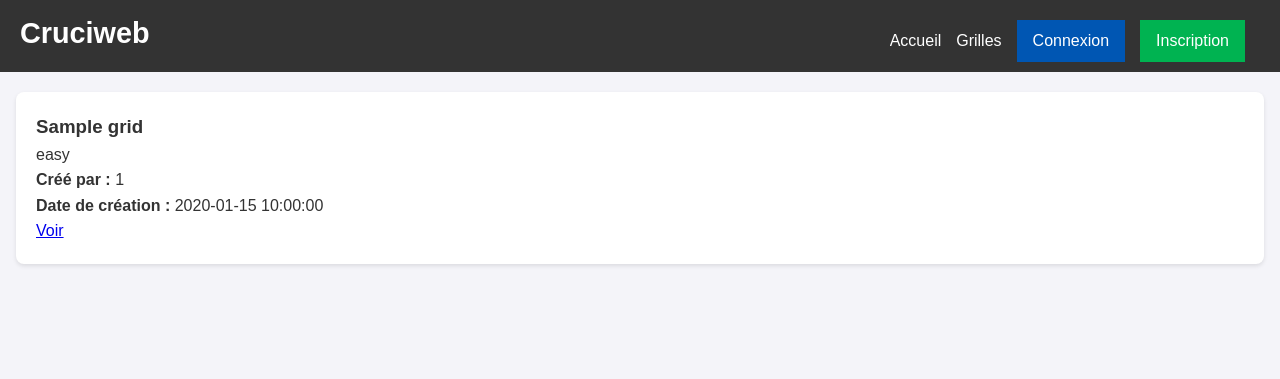
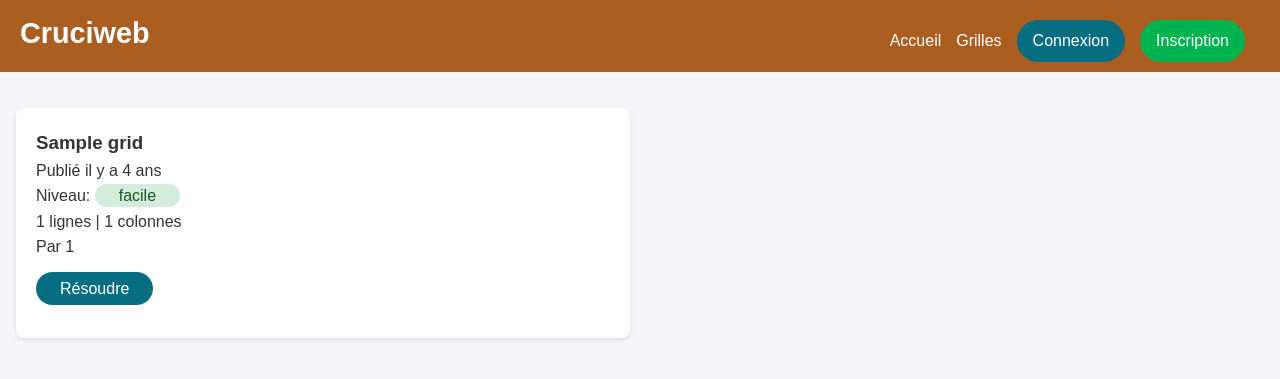
Before and after one commit to claytonmuhoza/cruciweb, a PHP site: page / in a window 1280 px wide. Shown: the top 379 px of the page. Run offline with PHP 8.4, Linux system fonts and the light colour scheme; tables that the repository leaves empty hold one stand-in row (values such as "Sample post").

Commit message:
finish design of home page

```diff
--- a/Config/Database.php
+++ b/Config/Database.php
@@ -4,7 +4,7 @@ return [
     'host' => 'localhost',
     'dbname' => 'mots_croises',
     'username' => 'root',
-    'password' => '',
+    'password' => 'abagabo',
     'options' => [
         PDO::ATTR_ERRMODE => PDO::ERRMODE_EXCEPTION,
         PDO::ATTR_DEFAULT_FETCH_MODE => PDO::FETCH_ASSOC,
--- a/Config/routes.php
+++ b/Config/routes.php
@@ -13,18 +13,22 @@ if ($requestUri === '/' && $requestMethod === 'GET') {
     (new GridController())->index();
 } elseif ($requestUri === '/connexion') {
     (new UtilisateurController())->connexion();
-}elseif ($requestUri === '/inscription') {
+} elseif ($requestUri === '/inscription') {
     (new UtilisateurController())->inscription();
-}elseif ($requestUri === '/grilles/creation' && $requestMethod === 'GET') {
+} elseif ($requestUri === '/grilles/creation' && $requestMethod === 'GET') {
     (new GridController())->create();
-}
-elseif ($requestUri === '/grilles/store' && $requestMethod === 'POST') {
+} elseif ($requestUri === '/grilles/store' && $requestMethod === 'POST') {
     (new GridController())->store();
 } elseif ($requestUri === '/grilles' && $requestMethod === 'GET') {
-    (new GridController())->index();
-} else if ($requestUri==='/deconnexion'){
+    (new GridController())->liste();
+} elseif (preg_match('#^/grilles/resolve/(\d+)$#', $requestUri, $matches) && $requestMethod === 'GET') {
+    $gridId = $matches[1];
+    (new GridController())->show($gridId); // Appelle la méthode resolve avec l'ID de la grille
+} elseif ($requestUri === '/grilles/save-progress' && $requestMethod === 'POST') {
+    (new GridController())->save(); // Sauvegarde la progression
+} elseif ($requestUri === '/deconnexion') {
     (new UtilisateurController())->deconnexion();
-}else {
+} else {
     http_response_code(404);
     (new ErrorPageController())->error404();
 }
--- a/Controllers/GridController.php
+++ b/Controllers/GridController.php
@@ -4,6 +4,7 @@ namespace App\Controllers;
 use App\Models\Grid;
 use App\Models\Definition;
 use App\Models\Cell;
+use App\Models\Sauvegarde;
 
 class GridController extends BaseController
 {
@@ -93,6 +94,14 @@ class GridController extends BaseController
     {
         $grids = Grid::getAll();
         $this->render('grids/liste', [
+            'title' => 'Accueil- CruciWeb',
+            'grids' => $grids,
+        ]);
+    }
+    public function liste()
+    {
+        $grids = Grid::getAll();
+        $this->render('grids/liste', [
             'title' => 'Liste des Grilles',
             'grids' => $grids,
         ]);
@@ -125,4 +134,50 @@ class GridController extends BaseController
 
         $this->redirect('/grids');
     }
+    public function show($gridId)
+    {
+        $grid = Grid::getById($gridId);
+        $definitions = Definition::getByGridId($gridId);
+        $cells = Cell::getByGridId($gridId);
+
+        if (!$grid) {
+            $this->render('error/404', ['title' => 'Grille introuvable']);
+            return;
+        }
+
+        $this->render('grids/resolve', [
+            'title' => 'Résolution de la Grille',
+            'grid' => $grid,
+            'definitions' => $definitions,
+            'cells' => $cells,
+        ]);
+    }
+
+    /**
+     * Sauvegarde l'état actuel de la grille pour un utilisateur connecté.
+     */
+    public function save()
+    {
+        if ($_SERVER['REQUEST_METHOD'] === 'POST' && isset($_SESSION['user'])) {
+            $userId = $_SESSION['user']['id'];
+            $gridId = $_POST['grid_id'] ?? null;
+            $gridState = $_POST['grid_state'] ?? null;
+
+            if (!$gridId || !$gridState) {
+                http_response_code(400);
+                echo json_encode(['error' => 'Données invalides']);
+                return;
+            }
+
+            $sauvegarde = new Sauvegarde();
+            $success = $sauvegarde->sauvegarderGrille($userId, $gridId, $gridState);
+
+            if ($success) {
+                echo json_encode(['success' => true]);
+            } else {
+                http_response_code(500);
+                echo json_encode(['error' => 'Erreur lors de la sauvegarde']);
+            }
+        }
+    }
 }
--- a/Models/Cell.php
+++ b/Models/Cell.php
@@ -72,4 +72,6 @@ class Cell
             return false;
         }
     }
+
+
 }
--- a/Models/Grid.php
+++ b/Models/Grid.php
@@ -129,6 +129,17 @@ class Grid
             $stmt->execute([':id' => $id]);
             $grid = $stmt->fetch(PDO::FETCH_ASSOC);
 
+            if ($grid) {
+                // Récupérer le nombre de lignes et de colonnes
+                $sql = "SELECT MAX(ligne) as max_ligne, MAX(colonne) as max_colonne FROM cells WHERE grid_id = :grid_id";
+                $stmt = $pdo->prepare($sql);
+                $stmt->execute([':grid_id' => $id]);
+                $dimensions = $stmt->fetch(PDO::FETCH_ASSOC);
+
+                $grid['num_rows'] = $dimensions['max_ligne'] ?? 0;
+                $grid['num_columns'] = $dimensions['max_colonne'] ?? 0;
+            }
+
             return $grid ?: null;
         } catch (PDOException $e) {
             // Log l'erreur pour le débogage
@@ -168,7 +179,19 @@ class Grid
             $pdo = Database::getConnection();
             $sql = "SELECT * FROM grids ORDER BY created_at DESC";
             $stmt = $pdo->query($sql);
-            return $stmt->fetchAll(PDO::FETCH_ASSOC);
+            $grids = $stmt->fetchAll(PDO::FETCH_ASSOC);
+
+            foreach ($grids as &$grid) {
+                $sql = "SELECT MAX(ligne) as max_ligne, MAX(colonne) as max_colonne FROM cells WHERE grid_id = :grid_id";
+                $stmt = $pdo->prepare($sql);
+                $stmt->execute([':grid_id' => $grid['id']]);
+                $dimensions = $stmt->fetch(PDO::FETCH_ASSOC);
+
+                $grid['num_rows'] = $dimensions['max_ligne'] ?? 0;
+                $grid['num_columns'] = $dimensions['max_colonne'] ?? 0;
+            }
+
+            return $grids;
         } catch (PDOException $e) {
             // Log l'erreur pour le débogage
             error_log("Erreur lors de la récupération de toutes les grilles : " . $e->getMessage());
--- a/Views/grids/liste.php
+++ b/Views/grids/liste.php
@@ -1,22 +1,23 @@
 <?php $title = htmlspecialchars($title); ?>
 <?php ob_start(); ?>
+<?php require __DIR__ . '../../utils.php'; ?>
     <div>
-
-
         <?php if (!empty($grids)) : ?>
-            <div class="grid-cards container">
+            <div class="cards-container-grid grid-cards">
                 <?php foreach ($grids as $grid) : ?>
-                    <div class="card">
+                    <div class="card container">
                         <div class="card-header">
                             <h3><?= htmlspecialchars($grid['name']) ?></h3>
-                            <p class="difficulty"><?= htmlspecialchars($grid['difficulty']) ?></p>
+                            <p>Publié <?= afficherTempsPasser(new DateTime($grid['created_at'])) ?></p>
+                            <p class="difficulty">Niveau: <span class=<?=htmlspecialchars(generateClassByNiveau($grid["difficulty"]))?>> <?= htmlspecialchars(afficherNiveau($grid['difficulty'])) ?></span></p>
                         </div>
+                        <div><?= htmlspecialchars($grid['num_rows'])?> lignes | <?= htmlspecialchars($grid['num_columns'])?> colonnes</div>
                         <div class="card-body">
-                            <p><strong>Créé par :</strong> <?= htmlspecialchars($grid['user_id']) ?></p>
-                            <p><strong>Date de création :</strong> <?= htmlspecialchars($grid['created_at']) ?></p>
+                            <p>Par <?= htmlspecialchars($grid['user_id']) ?></p>
+
                         </div>
                         <div class="card-footer">
-                            <a href="/grids/view/<?= htmlspecialchars($grid['id']) ?>" class="btn btn-view">Voir</a>
+                            <a class="btn-green" href="/grilles/resolve/<?= htmlspecialchars($grid['id']) ?>" class="btn btn-view">Résoudre</a>
                             <!-- <a href="/grids/edit/<?= htmlspecialchars($grid['id']) ?>" class="btn btn-edit">Modifier</a> -->
                             <!-- <a href="/grids/delete/<?= htmlspecialchars($grid['id']) ?>" class="btn btn-delete" onclick="return confirm('Voulez-vous vraiment supprimer cette grille ?')">Supprimer</a> -->
                         </div>
--- /dev/null
+++ b/Views/utils.php
@@ -0,0 +1,50 @@
+<?php
+//ce fichier contient des fonctions pour le formatage des donnees pour l'affichage
+//prend une date au format Y-m-d H:i:s et retourne soit les minutes, les heures ou les jours
+function afficherTempsPasser(DateTime $date)
+{
+    $now = new DateTime();
+    $interval = $now->diff($date);
+
+    if ($interval->y > 0) {
+        return 'il y a '.$interval->y . ' ans';
+    } elseif ($interval->m > 0) {
+        return 'il y a '.$interval->m . ' mois';
+    } elseif ($interval->d > 0) {
+        return 'il y a '.$interval->d . ' jours';
+    } elseif ($interval->h > 0) {
+        return 'il y a '.$interval->h . ' heures';
+    } elseif ($interval->i > 0) {
+        return 'il y a '.$interval->i . ' minutes';
+    } else {
+        return 'il y a moins d\'une minute';
+    }
+}
+
+function afficherNiveau($niveau)
+{
+    switch ($niveau) {
+        case 'easy':
+            return 'facile';
+        case 'medium':
+            return 'moyen';
+        case 'hard':
+            return 'difficile';
+        default:
+            return 'niveau inconnu';
+    }
+}
+
+function generateClassByNiveau($niveau)
+{
+    switch ($niveau) {
+        case 'easy':
+            return 'bg-success';
+        case 'medium':
+            return 'bg-warning';
+        case 'hard':
+            return 'bg-danger';
+        default:
+            return 'bg-secondary';
+    }
+}
--- a/public/css/grids.css
+++ b/public/css/grids.css
@@ -28,6 +28,7 @@ h1 {
 }
 
 .card {
+    margin-top: 1rem;
     background-color: #fff;
     border: 1px solid #ddd;
     border-radius: 8px;
--- a/public/css/style.css
+++ b/public/css/style.css
@@ -19,7 +19,7 @@ body {
 header.top-menu {
     display: flex;
     flex-wrap: wrap;
-    background-color: #333;
+    background-color: #aa5e20;
     color: #fff;
     padding: 10px 20px;
     flex-direction: row;
@@ -31,16 +31,45 @@ header.top-menu h1 {
     font-size: 1.8rem;
 }
 header.top-menu .menu-btn-connexion {
+    border-radius: 3rem 3rem 3rem 3rem ;
     display: flex;
     align-items: center;
-    background: #0056b3;
+    background: #076d80;
     padding: 0.5rem 1rem;
 }
 header.top-menu .menu-btn-inscription {
+    border-radius: 3rem 3rem 3rem 3rem ;
     display: flex;
     align-items: center;
     background: #00b351;
     padding: 0.5rem 1rem;
+}
+.btn-green
+{
+    background-color: #076d80;
+    color: #fff;
+    border: none;
+    padding: 0.5rem 1.5rem ;
+    cursor: pointer;
+    font-size: 1rem;
+    text-decoration: none;
+    margin: 2rem 0;
+    border-radius: 3rem;
+}
+.card-footer
+{
+    margin: 1rem 0;
+}
+.bg-green-light
+{
+    background-color: #04ff75;
+    color: #313131;
+    border: none;
+    padding: 0.2rem 1.5rem ;
+    cursor: pointer;
+    font-size: 1rem;
+    border-radius: 2rem;
+    text-decoration: none;
 }
 header.top-menu nav {
     margin-top: 10px;
@@ -63,7 +92,6 @@ header.top-menu ul
     margin: 0;
     padding: 0;
     overflow: hidden;
-    background-color: #333;
 }
 /* Main container*/
 main {
@@ -93,11 +121,11 @@ footer {
 
 /* Buttons */
 button {
-    background-color: #007bff;
+    border-radius: 3rem;
+    background-color: #aa5e20;
     color: #fff;
     border: none;
     padding: 10px 15px;
-    border-radius: 5px;
     cursor: pointer;
     font-size: 1rem;
 }
@@ -231,3 +259,43 @@ table tr:nth-child(even) {
     border: 1px solid #ddd;
     border-radius: 4px;
 }
+
+
+.cards-container-grid {
+    display: grid;
+    grid-template-columns: repeat(auto-fill, minmax(31.25rem, 1fr));
+    gap: 1.25rem;
+}
+
+.bg-success
+{
+    border: none;
+    padding: 0.2rem 1.5rem ;
+    font-size: 1rem;
+    border-radius: 2rem;
+    text-decoration: none;
+    background-color: #d4edda;
+    color: #155724;
+}
+.bg-danger
+{
+    border: none;
+    padding: 0.2rem 1.5rem ;
+    font-size: 1rem;
+    border-radius: 2rem;
+    text-decoration: none;
+    background-color: #f8d7da;
+    color: #721c24;
+    border: 1px solid #f5c6cb;
+}
+.bg-warning
+{
+    border: none;
+    padding: 0.2rem 1.5rem ;
+    font-size: 1rem;
+    border-radius: 2rem;
+    text-decoration: none;
+    background-color: #fff3cd;
+    color: #856404;
+    border: 1px solid #ffeeba;
+}
```
Also changed, not shown: Views/grids/resolve.php (added, +68 -0 lines), Views/grilles/liste.php (deleted, +0 -42 lines), Models/Sauvegarde.php (renamed from Models/Sauvegarder.php), 1 other file.
